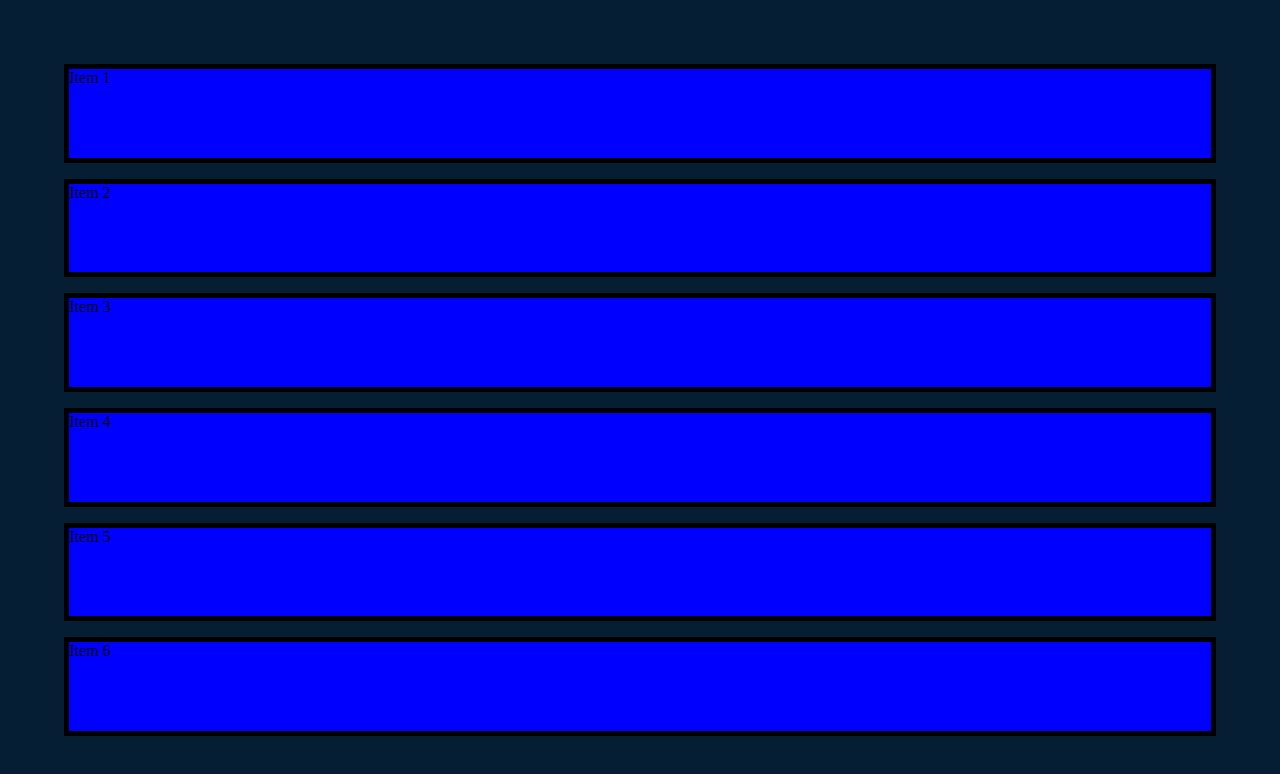
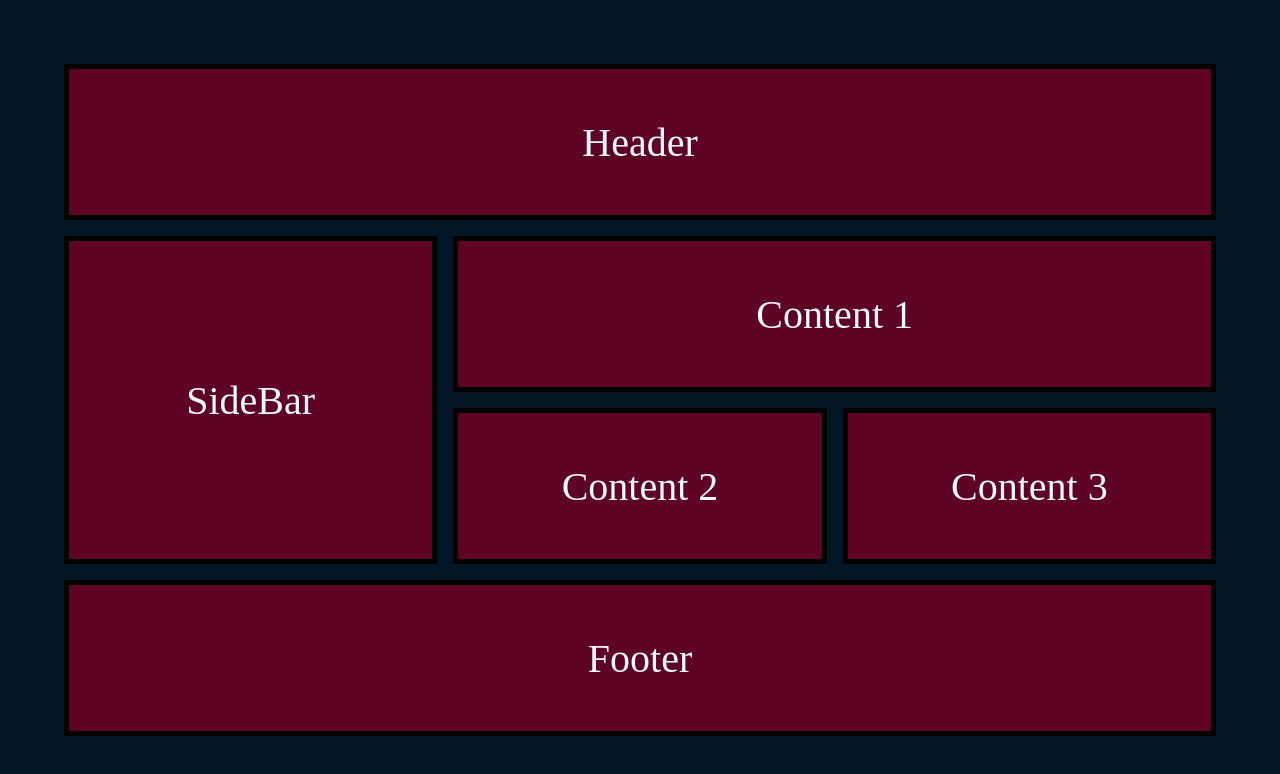
Before and after one commit to Aditya-855/Web-Development, a plain HTML site: page CSS/CSS Grid/index.html in a window 1280 px wide. Drawn offline with Linux system fonts and the light colour scheme.

Commit message:
Learining CSS Grid Layouts

```diff
--- a/CSS/CSS Grid/index.html
+++ b/CSS/CSS Grid/index.html
@@ -8,12 +8,12 @@
 </head>
 <body>
      <div class="container">
-        <div class="item">Item 1</div>
-        <div class="item">Item 2</div>
-        <div class="item">Item 3</div>
-        <div class="item">Item 4</div>
-        <div class="item">Item 5</div>
-        <div class="item">Item 6</div>
+        <div class="item header">Header</div>
+        <div class="item sidebar">SideBar</div>
+        <div class="item content1">Content 1</div>
+        <div class="item content2">Content 2</div>
+        <div class="item content3">Content 3</div>
+        <div class="item footer">Footer</div>
      </div>
 </body>
 </html>
--- a/CSS/CSS Grid/style.css
+++ b/CSS/CSS Grid/style.css
@@ -10,12 +10,47 @@ body{
 .container{
     height: 100%;
     width: 100%;
-    background-color:rgb(6, 30, 51);
+    background-color:rgb(3, 22, 38);
     display: grid;
     padding: 4rem;
     row-gap: 1rem;
+    /* grid-template-rows: 1fr 1fr; */
+    /* grid-template-rows: repeat(4, 1fr);
+    /* grid-template-columns: 1fr 1fr 1fr;
+    grid-template-columns: repeat(3, 1fr); */
+    column-gap: 1rem ;
+    grid-template-columns: repeat(1,1fr);
+    grid-template-rows: repeat(6,1fr);
 }
 .item{
-    background-color: blue;
+    background-color: rgb(94, 3, 35);
     border: 5px solid black;
+    color: aliceblue;
+    display: flex;
+    justify-content: center;
+    align-items: center;
+    font-size: 2.5rem;
 }
+
+@media (min-width:768px){
+    .container{
+        grid-template-rows: repeat(4,1fr);
+        grid-template-columns: repeat(3,1fr);
+    }
+    .header{
+        grid-column-start: 1;
+        grid-column-end: 4;
+    }
+    .footer{
+        grid-column-start: 1;
+        grid-column-end: 4;
+    }
+    .sidebar{
+        grid-row-start: 2;
+        grid-row-end: 4;
+    }
+    .content1{
+        grid-column-start: 2;
+        grid-column-end: 4;
+    }
+}
--- /dev/null
+++ b/CSS/CSS Grid/style1.css
@@ -0,0 +1,32 @@
+*{
+    margin: 0;
+    padding: 0;
+    box-sizing: border-box;
+}
+body{
+    height: 100vh;
+    width: 100vw;
+}
+.container{
+    height: 100%;
+    width: 100%;
+    background-color: black;
+    display: grid;
+    grid-template-columns: repeat(3,1fr);
+    grid-template-rows: repeat(4,1fr);
+    gap: 0.4rem;
+    padding:4rem;
+    border:10px solid white;
+    /* justify-items: end; */
+    /* align-items:stretch; */
+    place-items: center;
+}
+.item{
+    /* height: 100px;
+    width: 100px; */
+    background-color: rgb(239, 10, 117);
+    border: 5px solid rgba(35, 0, 105, 0.934);
+    /* justify-self: center; */
+    /* align-self: end; */
+    /* place-self: center; */
+}
```
Also changed, not shown: CSS/CSS Grid/index1.html (added, +27 -0 lines).
